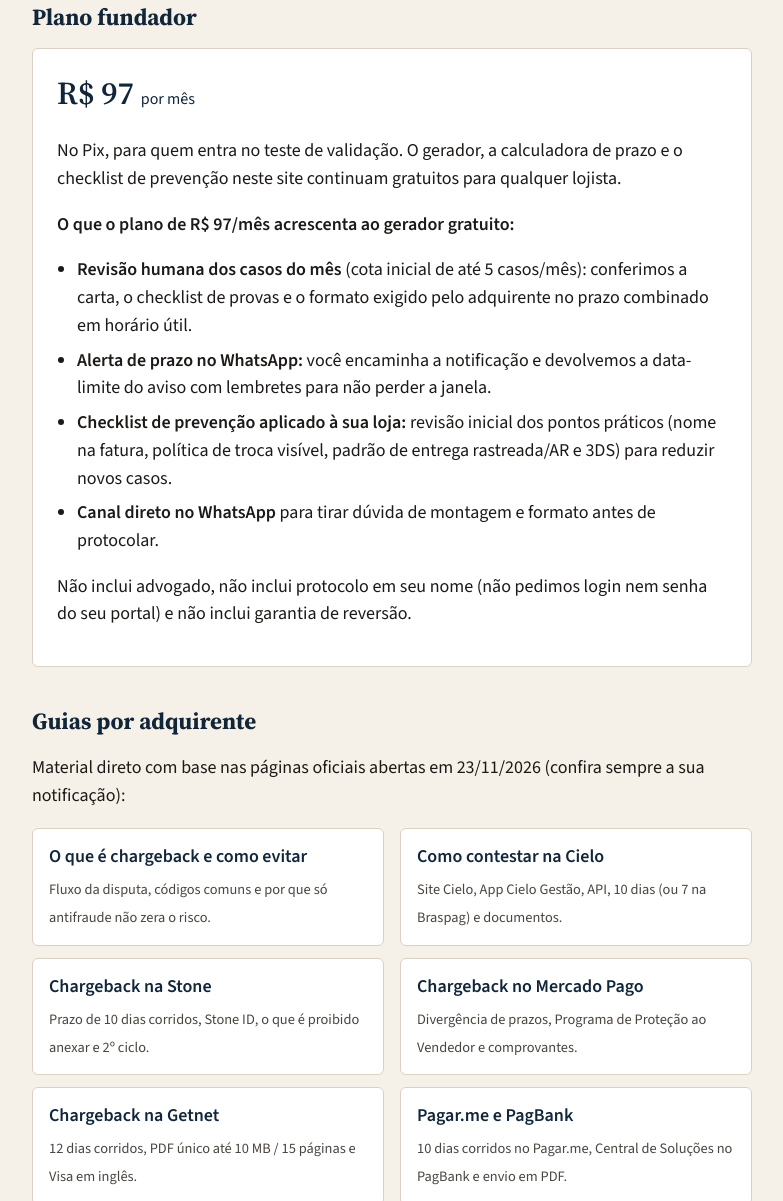
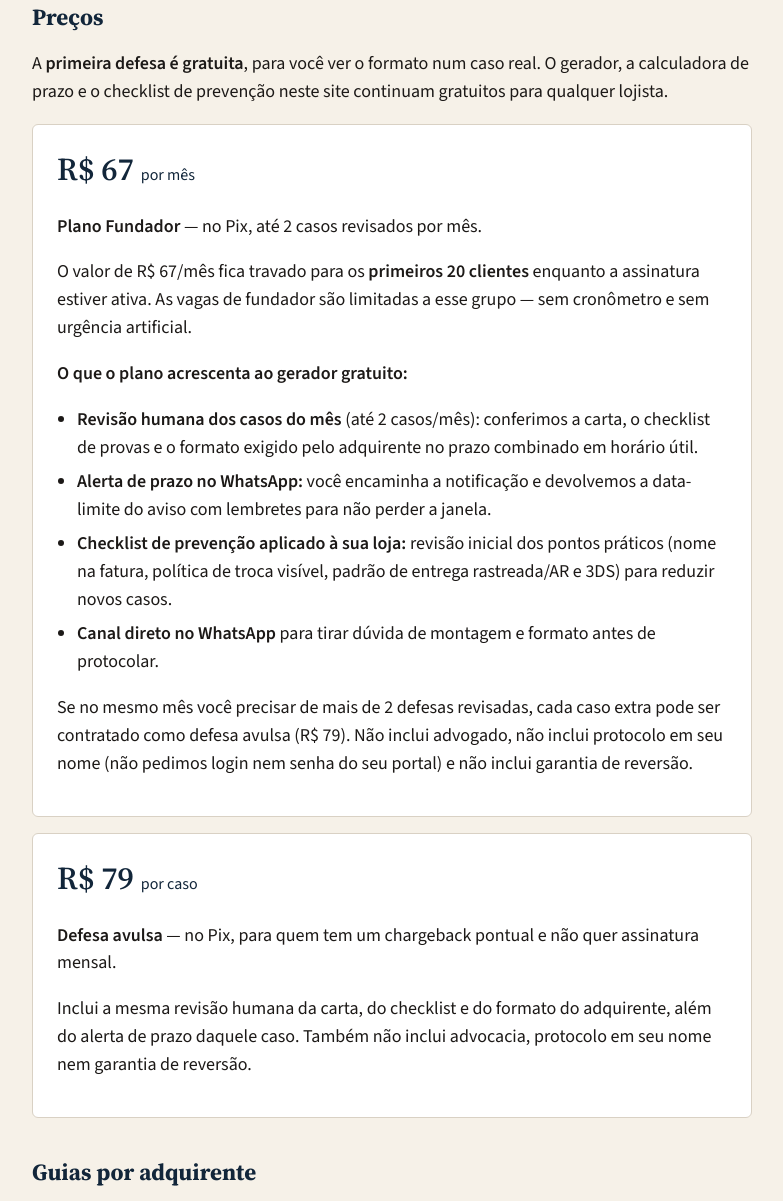
Before and after one commit to andredudu/defesa-em-dia, a plain HTML site: page index.html in a window 1280 px wide. Shown: the part 1549-2750 px from the top of the page, without its empty margins (248-1031 px from the left). Drawn offline with Linux system fonts and the light colour scheme.

Commit message:
Atualiza preços: 1ª defesa grátis, Plano Fundador R$ 67 e defesa avulsa R$ 79

```diff
--- a/index.html
+++ b/index.html
@@ -67,18 +67,25 @@
       <li>Você revisa, anexa os arquivos no formato pedido e protocola no prazo. Se algo essencial não existir, dizemos isso com clareza, em vez de inventar prova.</li>
     </ol>
 
-    <h2>Plano fundador</h2>
+    <h2>Preços</h2>
+    <p>A <strong>primeira defesa é gratuita</strong>, para você ver o formato num caso real. O gerador, a calculadora de prazo e o checklist de prevenção neste site continuam gratuitos para qualquer lojista.</p>
     <div class="card">
-      <div class="preco">R$ 97 <span class="preco-periodo">por mês</span></div>
-      <p>No Pix, para quem entra no teste de validação. O gerador, a calculadora de prazo e o checklist de prevenção neste site continuam gratuitos para qualquer lojista.</p>
-      <p><strong>O que o plano de R$ 97/mês acrescenta ao gerador gratuito:</strong></p>
+      <div class="preco">R$ 67 <span class="preco-periodo">por mês</span></div>
+      <p><strong>Plano Fundador</strong> — no Pix, até 2 casos revisados por mês.</p>
+      <p>O valor de R$ 67/mês fica travado para os <strong>primeiros 20 clientes</strong> enquanto a assinatura estiver ativa. As vagas de fundador são limitadas a esse grupo — sem cronômetro e sem urgência artificial.</p>
+      <p><strong>O que o plano acrescenta ao gerador gratuito:</strong></p>
       <ul>
-        <li><strong>Revisão humana dos casos do mês</strong> (cota inicial de até 5 casos/mês): conferimos a carta, o checklist de provas e o formato exigido pelo adquirente no prazo combinado em horário útil.</li>
+        <li><strong>Revisão humana dos casos do mês</strong> (até 2 casos/mês): conferimos a carta, o checklist de provas e o formato exigido pelo adquirente no prazo combinado em horário útil.</li>
         <li><strong>Alerta de prazo no WhatsApp:</strong> você encaminha a notificação e devolvemos a data-limite do aviso com lembretes para não perder a janela.</li>
         <li><strong>Checklist de prevenção aplicado à sua loja:</strong> revisão inicial dos pontos práticos (nome na fatura, política de troca visível, padrão de entrega rastreada/AR e 3DS) para reduzir novos casos.</li>
         <li><strong>Canal direto no WhatsApp</strong> para tirar dúvida de montagem e formato antes de protocolar.</li>
       </ul>
-      <p>Não inclui advogado, não inclui protocolo em seu nome (não pedimos login nem senha do seu portal) e não inclui garantia de reversão.</p>
+      <p>Se no mesmo mês você precisar de mais de 2 defesas revisadas, cada caso extra pode ser contratado como defesa avulsa (R$ 79). Não inclui advogado, não inclui protocolo em seu nome (não pedimos login nem senha do seu portal) e não inclui garantia de reversão.</p>
+    </div>
+    <div class="card">
+      <div class="preco">R$ 79 <span class="preco-periodo">por caso</span></div>
+      <p><strong>Defesa avulsa</strong> — no Pix, para quem tem um chargeback pontual e não quer assinatura mensal.</p>
+      <p>Inclui a mesma revisão humana da carta, do checklist e do formato do adquirente, além do alerta de prazo daquele caso. Também não inclui advocacia, protocolo em seu nome nem garantia de reversão.</p>
     </div>
 
     <h2>Guias por adquirente</h2>
@@ -124,10 +131,14 @@
       <p>No gerador desta página, não: o formulário roda no seu navegador e não envia o caso a um servidor. Se você nos mandar um caso pelo WhatsApp, usamos só o necessário para montar aquela defesa. Não pedimos número completo de cartão, CVV nem validade. Detalhes no <a href="privacidade.html">aviso de privacidade</a>.</p>
       <h3>Qual o prazo que eu tenho?</h3>
       <p>O da notificação. Você pode estimar na <a href="app.html#calculadora-prazo">calculadora de prazo</a>, mas sempre confira o aviso do seu caso: Stone, Pagar.me e uma FAQ da Cielo publicam 10 dias corridos; Getnet, 12 dias corridos; Mercado Pago tem páginas oficiais divergentes; PagBank usa o prazo da Central de Soluções; Rede exige conferir a notificação.</p>
+      <h3>Posso pagar só um caso, sem mensalidade?</h3>
+      <p>Sim. A defesa avulsa custa R$ 79 por caso, no Pix, com a mesma revisão humana da carta e o alerta de prazo daquela disputa.</p>
+      <h3>O preço de R$ 67 sobe depois?</h3>
+      <p>Para os primeiros 20 clientes, o valor do Plano Fundador fica travado enquanto a assinatura estiver ativa. Depois dessas vagas, novos clientes poderão ter outro valor. Sem cronômetro e sem urgência artificial.</p>
     </div>
 
     <h2>Comece por um caso real</h2>
-    <p>Se você teve um chargeback em 2026 e ainda tem o aviso, ou se acabou de receber um, use o gerador gratuito ou fale no WhatsApp. No teste de validação, montamos e revisamos <strong>uma defesa gratuita</strong> de um caso real para você ver o formato. Se fizer sentido, o plano fundador é R$ 97/mês no Pix.</p>
+    <p>Se você teve um chargeback em 2026 e ainda tem o aviso, ou se acabou de receber um, use o gerador gratuito ou fale no WhatsApp. A <strong>primeira defesa é gratuita</strong>, para você ver o formato num caso real. Se fizer sentido, o Plano Fundador é R$ 67/mês no Pix (até 2 casos, preço travado para os primeiros 20 clientes) ou a defesa avulsa de R$ 79.</p>
     <div class="hero-acoes">
       <a class="btn" href="https://wa.me/5519982203472?text=Ol%C3%A1%2C%20tive%20um%20chargeback%20e%20quero%20ver%20uma%20defesa%20de%20teste." target="_blank" rel="noopener noreferrer">Quero a defesa de um caso — WhatsApp</a>
       <a class="btn btn-sec" href="app.html">Abrir gerador e calculadora</a>
```
